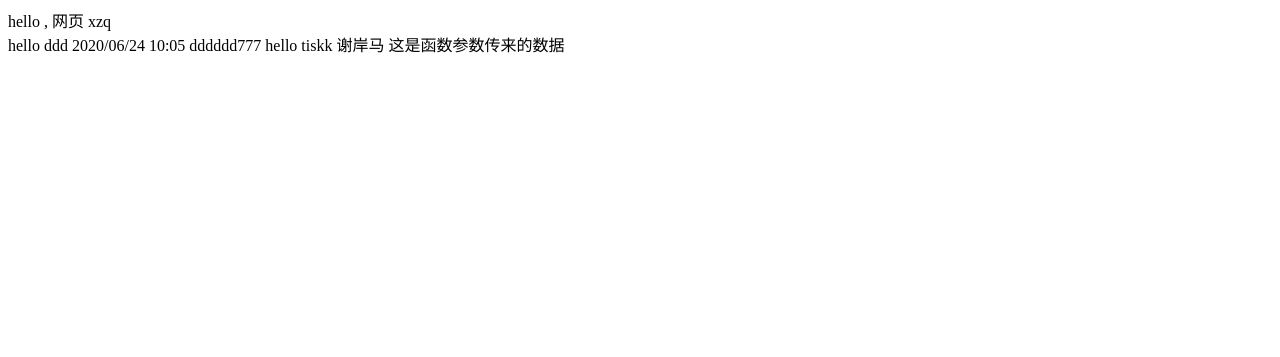
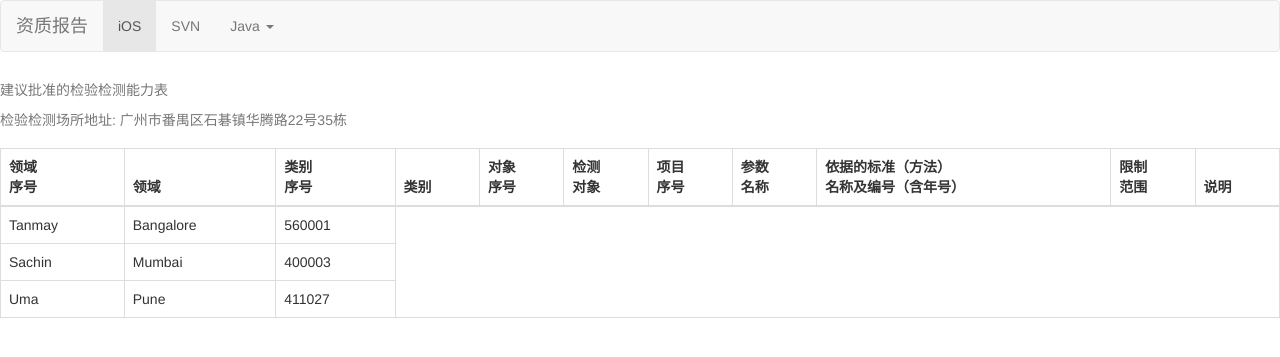
Before and after one commit to cab8816/pythonPRJ, a Django app: page /index/ in a window 1280 px wide. Shown: the top 357 px of the page. Run offline with Django 3.2, Linux system fonts and the light colour scheme; some libraries are stand-ins or nearby versions.

```diff
--- a/Myapp/testdb.py
+++ b/Myapp/testdb.py
@@ -58,5 +58,5 @@ def testdoc(request):
         row_cells[1].text = id
         row_cells[2].text = desc
     document.add_page_break()
-    document.save('demo.docx')
+    document.save('testdoc/demo.docx')
     return HttpResponse("<p>doc文件生成成功</p>")
--- a/templates/test.html
+++ b/templates/test.html
@@ -2,11 +2,82 @@
 <html lang="en">
 <head>
     <meta charset="UTF-8">
-    <title>Title</title>
+    <title>资质评审报告管理</title>
+    <link rel="stylesheet" href="https://cdn.staticfile.org/twitter-bootstrap/3.3.7/css/bootstrap.min.css">
+	<script src="https://cdn.staticfile.org/jquery/2.1.1/jquery.min.js"></script>
+	<script src="https://cdn.staticfile.org/twitter-bootstrap/3.3.7/js/bootstrap.min.js"></script>
 </head>
 <body>
-   hello , 网页 xzq
-   <br>
-   {{ hello }} 这是函数参数传来的数据
+
+<nav class="navbar navbar-default" role="navigation">
+	<div class="container-fluid">
+	<div class="navbar-header">
+		<a class="navbar-brand" href="#">资质报告</a>
+	</div>
+	<div>
+		<ul class="nav navbar-nav">
+			<li class="active"><a href="#">iOS</a></li>
+			<li><a href="#">SVN</a></li>
+			<li class="dropdown">
+				<a href="#" class="dropdown-toggle" data-toggle="dropdown">
+					Java
+					<b class="caret"></b>
+				</a>
+				<ul class="dropdown-menu">
+					<li><a href="#">jmeter</a></li>
+					<li><a href="#">EJB</a></li>
+					<li><a href="#">Jasper Report</a></li>
+					<li class="divider"></li>
+					<li><a href="#">分离的链接</a></li>
+					<li class="divider"></li>
+					<li><a href="#">{{ hello }}</a></li>
+				</ul>
+			</li>
+		</ul>
+	</div>
+	</div>
+</nav>
+
+
+<table class="table table-bordered">
+	<caption>
+        <p>建议批准的检验检测能力表</p>
+        <p>检验检测场所地址: 广州市番禺区石碁镇华腾路22号35栋</p>
+
+    </caption>
+	<thead>
+		<tr>
+			<th>领域<br>序号</th>
+			<th>领域</th>
+			<th>类别<br>序号</th>
+			<th>类别</th>
+			<th>对象<br>序号</th>
+			<th>检测<br>对象</th>
+			<th>项目<br>序号</th>
+			<th>参数<br>名称</th>
+			<th>依据的标准（方法）<br>名称及编号（含年号）</th>
+			<th>限制<br>范围</th>
+			<th>说明</th>
+		</tr>
+	</thead>
+	<tbody>
+		<tr>
+			<td>Tanmay</td>
+			<td>Bangalore</td>
+			<td>560001</td>
+		</tr>
+		<tr>
+			<td>Sachin</td>
+			<td>Mumbai</td>
+			<td>400003</td>
+		</tr>
+		<tr>
+			<td>Uma</td>
+			<td>Pune</td>
+			<td>411027</td>
+		</tr>
+	</tbody>
+</table>
+
 </body>
 </html>
```
Also changed, not shown: 2 other files.
